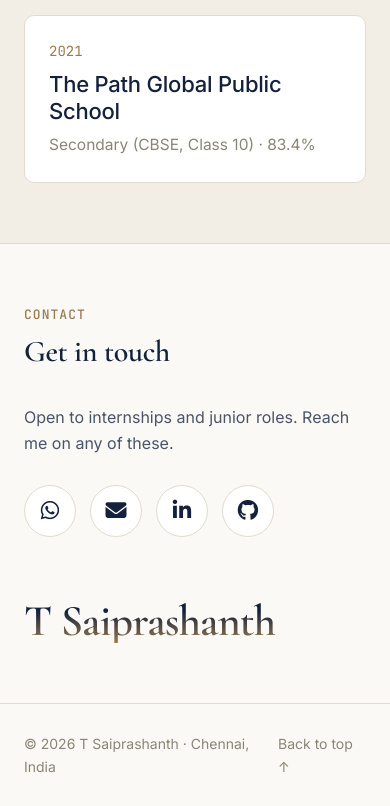
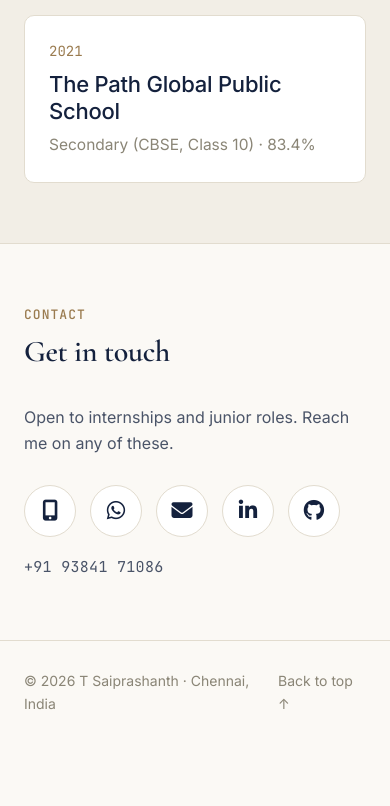
Before and after one commit to saiprashanth2410/portfolio, a plain HTML site: page index.html in a window 390 px wide. Shown: the part 7266-8072 px from the top of the page. After the commit the page ends 8009 px from the top, so only its background shows below. Drawn offline with nearby package versions, Linux system fonts and the light colour scheme.

Commit message:
Add phone contact, remove contact name
Co-Authored-By: Claude Sonnet 5.5 <noreply@anthropic.com>

```diff
--- a/index.html
+++ b/index.html
@@ -258,12 +258,13 @@
                 <div>
                     <p class="contact-lead">Open to internships and junior roles. Reach me on any of these.</p>
                     <div class="contact-icons">
+                        <a href="tel:+919384171086" aria-label="Call +91 93841 71086" title="+91 93841 71086"><i class="fas fa-mobile-screen-button"></i></a>
                         <a href="https://wa.me/919384171086" target="_blank" rel="noopener" aria-label="WhatsApp" title="WhatsApp"><i class="fab fa-whatsapp"></i></a>
                         <a href="https://mail.google.com/mail/?view=cm&fs=1&to=saiprashanth1510@gmail.com" target="_blank" rel="noopener" aria-label="Email" title="saiprashanth1510@gmail.com"><i class="fas fa-envelope"></i></a>
                         <a href="https://www.linkedin.com/in/saiprashanth-t-97624a328/" target="_blank" rel="noopener" aria-label="LinkedIn" title="LinkedIn"><i class="fab fa-linkedin-in"></i></a>
                         <a href="https://github.com/saiprashanth2410" target="_blank" rel="noopener" aria-label="GitHub" title="GitHub"><i class="fab fa-github"></i></a>
                     </div>
-                    <p class="contact-name" aria-label="T Saiprashanth">T Saiprashanth</p>
+                    <p class="contact-phone"><a href="tel:+919384171086">+91 93841 71086</a></p>
                 </div>
             </div>
         </section>
--- a/styles.css
+++ b/styles.css
@@ -585,11 +585,6 @@ body.lb-open { overflow: hidden; }
     .section { padding: 60px 0; }
 }
 
-/* ---------- Big name in contact ---------- */
-.contact-name {
-    margin-top: 64px;
-    font-family: var(--serif); font-weight: 600; line-height: 0.95; letter-spacing: -0.02em;
-    font-size: clamp(44px, 10.5vw, 132px); white-space: nowrap;
-    background: linear-gradient(180deg, var(--text) 25%, var(--accent) 100%);
-    -webkit-background-clip: text; background-clip: text; -webkit-text-fill-color: transparent;
-}
+.contact-phone { margin-top: 18px; font-family: var(--mono); font-size: 15px; letter-spacing: .02em; }
+.contact-phone a { color: var(--text-2); text-decoration: none; }
+.contact-phone a:hover { color: var(--accent); }
```
